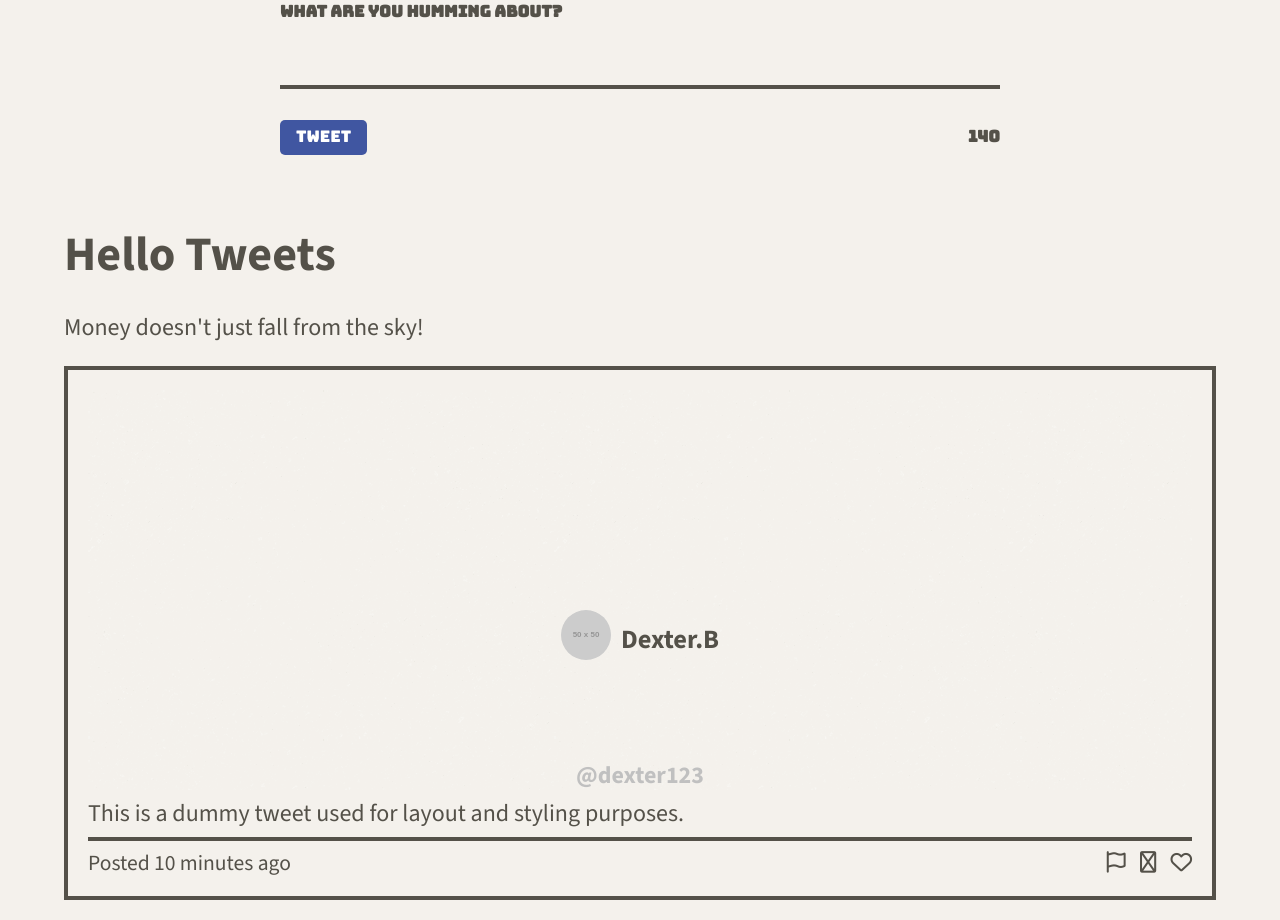
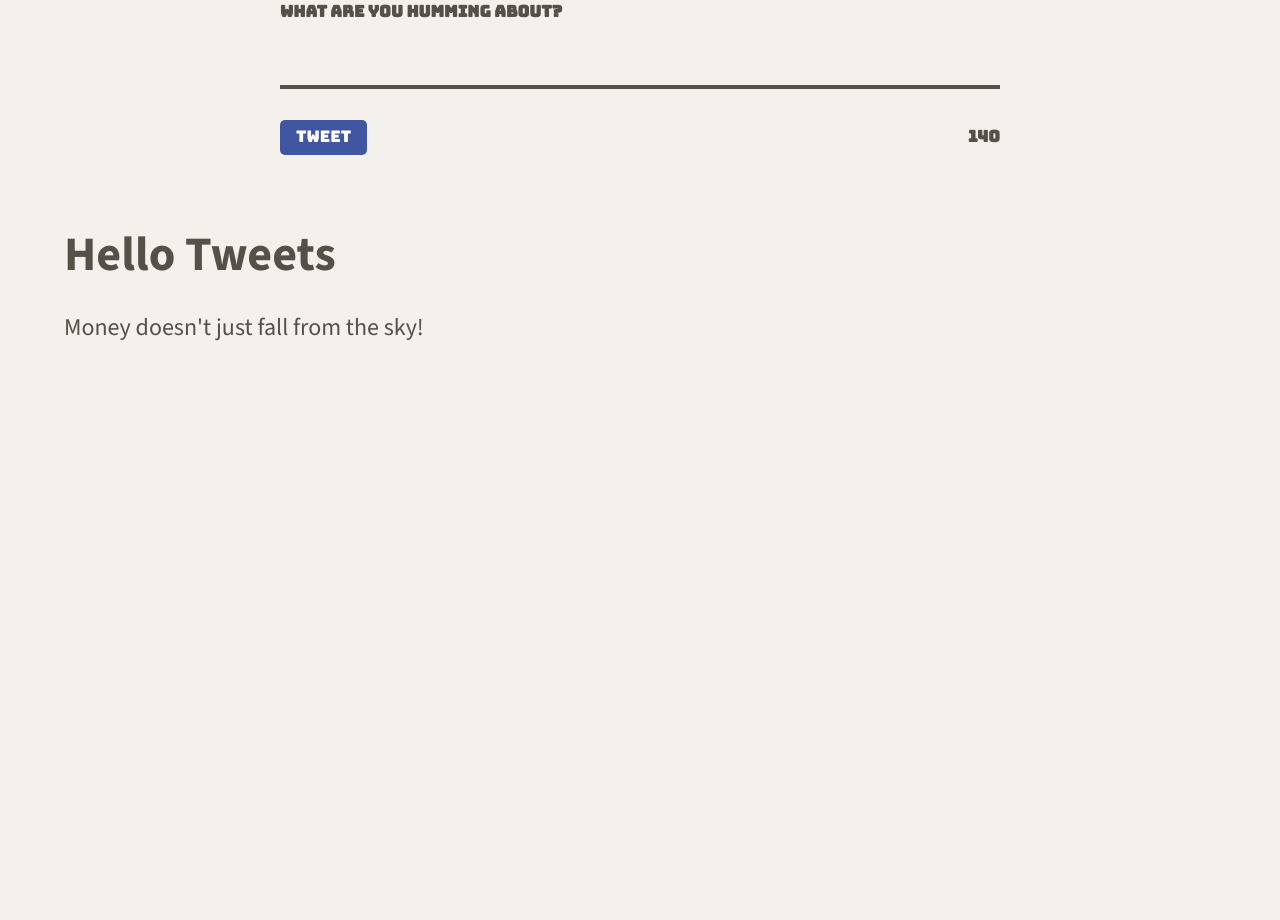
Before and after one commit to chisu-kawahara/tweeter, a plain HTML site: page public/index.html in a window 1280 px wide. Shown: the part 457-1377 px from the top of the page. After the commit the page ends 823 px from the top, so only its background shows below. Drawn offline with nearby package versions, Linux system fonts and the light colour scheme; placeholder pictures from the web are drawn by us.

Commit message:
removed hardcoded article

```diff
--- a/public/index.html
+++ b/public/index.html
@@ -64,24 +64,7 @@
     </section>
 
     <section class="tweet-container">
-      <article class="tweet">
-        <header>
-          <div class="user-info">
-            <img src="https://via.placeholder.com/50" alt="User avatar">
-            <span class="name">Dexter.B</span>
-          </div>
-          <span class="handle">@dexter123</span>
-        </header>
-        <p>This is a dummy tweet used for layout and styling purposes.</p>
-        <footer>
-          <span>Posted 10 minutes ago</span>
-          <div class="icons">
-            <i class="fa-regular fa-flag"></i>
-            <i class="fa-regular fa-retweet"></i>
-            <i class="fa-regular fa-heart"></i>
-          </div>
-        </footer>
-      </article>
+
     </section>
   </main>
 </body>
```
